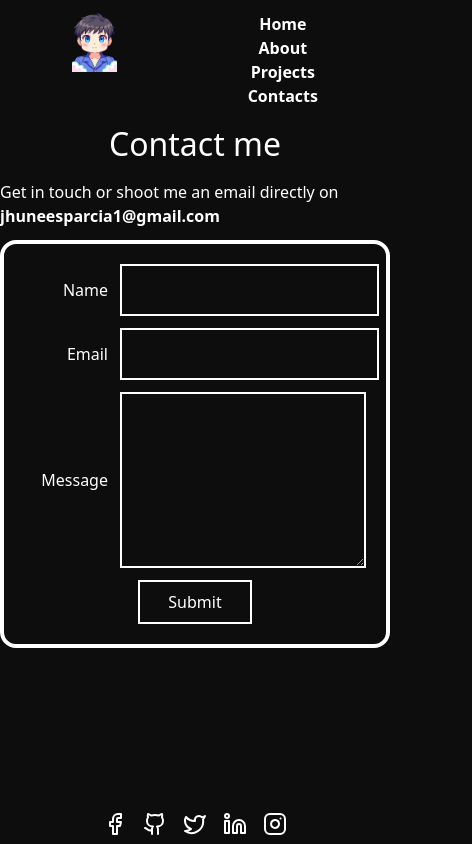
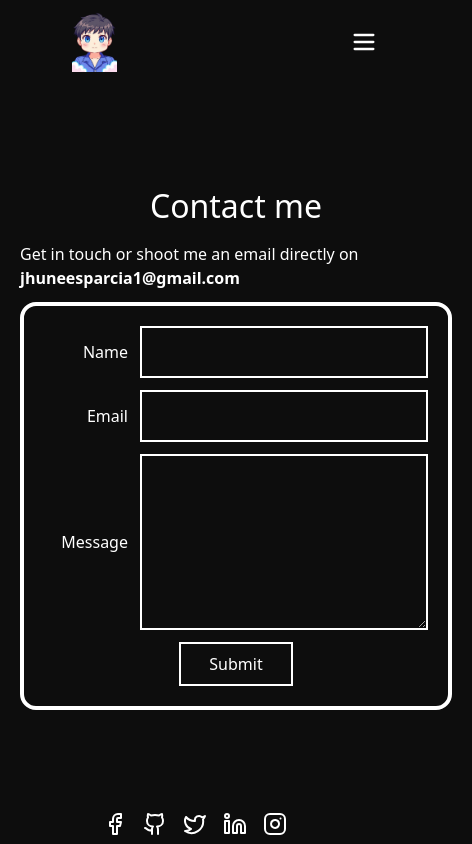
Before and after one commit to jwesparcia/portfolio-new, a React (Vite) app: page /contact in a window 390 px wide. Shown: the whole page, 472 px wide, since content can reach past the window. Built offline with nearby package versions, Linux system fonts and the light colour scheme; a web font is replaced by a local one.

Commit message:
initial commit

```diff
--- a/src/App.jsx
+++ b/src/App.jsx
@@ -9,9 +9,9 @@ import Footer from "./components/Footer";
 function App() {
   return (
     <>
-      <div className="flex flex-col min-h-screen  ">
+      <div className="flex flex-col min-h-screen ">
         <Navbar />
-        <main className="flex-grow ">
+        <main className="flex-grow flex items-center ml-auto mr-auto">
           <Routes>
             <Route path="/" element={<Home />} />
             <Route path="/about" element={<About />} />
--- /dev/null
+++ b/src/components/BurgerMenu.jsx
@@ -0,0 +1,25 @@
+import React from 'react'
+import { Menu, X } from "lucide-react";
+import { Link } from 'react-router-dom';
+
+const BurgerMenu = () => {
+    const [isOpen, setIsOpen] = React.useState(false);
+  return (
+    <div className=''>
+        <button onClick={() => setIsOpen(!isOpen)} className='cursor-pointer md:hidden sm:block flex ml-auto'>
+            {isOpen ? <X className='size-7 '/> : <Menu className='size-7'/>}
+        </button>
+
+        {isOpen && (
+          <div className='flex flex-col md:hidden gap-1'>
+            <Link to={"/"}>Home</Link>
+            <Link to={"/about"}>About</Link>
+            <Link to={"/projects"}>Projects</Link>
+            <Link to={"/contact"}>Contacts</Link>
+          </div>
+        )}
+    </div>
+  )
+}
+
+export default BurgerMenu
--- a/src/components/ContactForm.jsx
+++ b/src/components/ContactForm.jsx
@@ -3,23 +3,23 @@ import React from 'react'
 const ContactForm = ({name,email,message}) => {
   return (
     <div className=' border-4 rounded-2xl p-5'>
-        <form action="" className='flex w-full flex-col'>
+        <form action="https://formsubmit.co/jhuneesparcia1@gmail.com" method="POST" className='flex w-full flex-col'>
           <div className='flex mb-3'>
              <label className='w-24 flex' htmlFor="email"><span className=' text-end  w-24 mr-3 my-auto'> {name}</span>
              </label>
-             <input type="email" className=' p-3 w-2xs md:w-[35rem] border-2' required/>
+             <input type="text" className=' name="name" p-3 w-2xs md:w-[35rem] border-2' required/>
           </div>
 
           <div className='flex mb-3'>
              <label className='my-auto w-24 flex ' htmlFor="email"><span className='text-end mr-3  w-24  '> {email}</span>
              </label>
-             <input type="email" className=' p-3 w-2xs md:w-[35rem] border-2' required/>
+             <input type="email" name="email" className=' p-3 w-2xs md:w-[35rem] border-2' required/>
           </div>
 
            <div className='flex mb-3'>
              <label className='my-auto w-24  flex ' htmlFor="email"><span className=' w-24 text-end mr-3 '> {message}</span>
              </label>
-             <textarea type="email" className=' p-3 w-2xs h-44 md:w-[35rem] border-2' required />
+             <textarea name="message" className=' p-3 w-2xs h-44 md:w-[35rem] border-2' required />
           </div>
 
           <div className='border-2 w-auto ml-auto px-7 py-2 mr-auto cursor-pointer'>
--- a/src/components/Navbar.jsx
+++ b/src/components/Navbar.jsx
@@ -1,13 +1,17 @@
 import React from "react";
 import { Link } from "react-router-dom";
+import BurgerMenu from "./BurgerMenu";
+
+
 const Navbar = () => {
+
   return (
-    <nav className="p-3  font-bitcount font-bold text-[1.1rem]text-amber-50 ">
-      <ul className="flex gap-15">
+    <nav className="p-3  font-bitcount font-bold text-[1.1rem]text-amber-50">
+      <ul className="flex gap-15 ">
         <Link to={"/"} className="mr-auto ml-15">
           <img src="./src/assets/me.jpg.png" alt="Logo" width={"45px"} />
         </Link>
-        <div className="flex flex-col justify-end md:flex-row md:gap-10 items-center mr-15 ">
+        <div className="md:flex md:flex-row justify-end md:gap-10 items-center mr-15 hidden">
           <li>
             <Link to={"/"}>Home</Link>
           </li>
@@ -21,7 +25,13 @@ const Navbar = () => {
             <Link to={"/contact"}>Contacts</Link>
           </li>
         </div>
+
+        <div className="flex items-center">
+           <BurgerMenu />
+        </div>
+
       </ul>
+
     </nav>
   );
 };
--- a/src/pages/About.jsx
+++ b/src/pages/About.jsx
@@ -6,7 +6,7 @@ import { Link } from "react-router-dom";
 const About = () => {
   return (
     <div className="flex">
-      <div className="-red-400 w-3xl ml-auto mr-auto text-left grid md:grid-cols-2">
+      <div className="-red-400 w-auto ml-auto mr-auto text-left grid md:grid-cols-2 md:w-3xl">
         <div className="font-bitcount pl-3 font-medium">
           <div className="text-2xl md:text-5xl my-10">
             <h1>About Me</h1>
--- a/src/pages/Contact.jsx
+++ b/src/pages/Contact.jsx
@@ -2,7 +2,7 @@ import React from 'react'
 import ContactForm from '../components/ContactForm'
 const Contact = () => {
   return (
-    <div className=' md:w-3xl ml-auto mr-auto font-bitcount '>
+    <div className=' md:w-3xl ml-auto mr-auto font-bitcount w-auto p-5'>
       <div className='text-[2rem] md:text-5xl font-bitcount text-center  mb-3'>
         <h1>Contact me</h1>
       </div>
--- a/src/pages/Home.jsx
+++ b/src/pages/Home.jsx
@@ -5,8 +5,8 @@ import { MoveRight } from "lucide-react";
 const Home = () => {
   return (
     <>
-      <div className="text-white flex">
-        <div className=" w-3xl ml-auto mr-auto text-left pl-3">
+      <div className="text-white  ">
+        <div className=" w-auto ml-auto mr-auto text-left pl-3 md:w-3xl">
           <div className="p-7 text-2xl md:text-5xl font-bitcount font-medium  text-center">
             <h1>I'm Jhune Wally Esparcia</h1>
           </div>
--- a/src/pages/Projects.jsx
+++ b/src/pages/Projects.jsx
@@ -5,7 +5,7 @@ import { Link } from "react-router-dom";
 const Projects = () => {
   return (
     <div className="">
-      <div className="md:w-3xl w-1xl mr-auto ml-auto p-4  md:p-0">
+      <div className="md:w-3xl w-auto mr-auto ml-auto p-4  md:p-0">
         <div className="font-bitcount py-5 font-bold text-[2rem] md:text-5xl text-center">
           <h1>My Projects</h1>
         </div>
```
